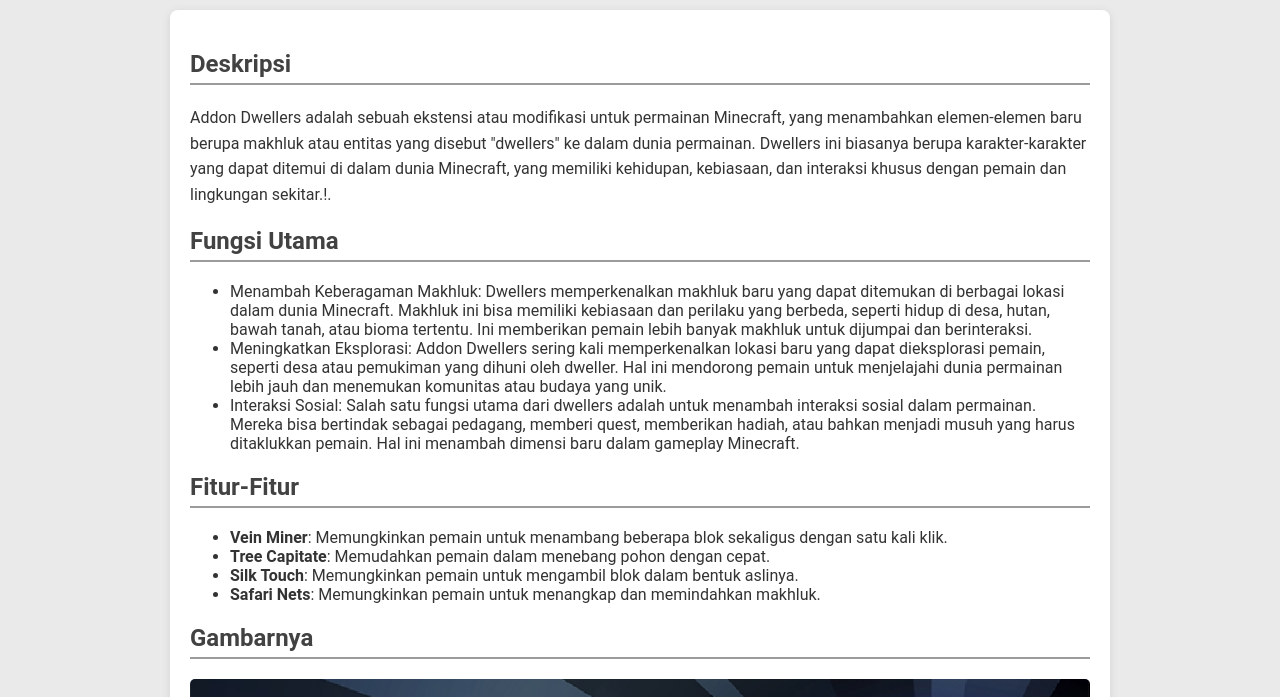
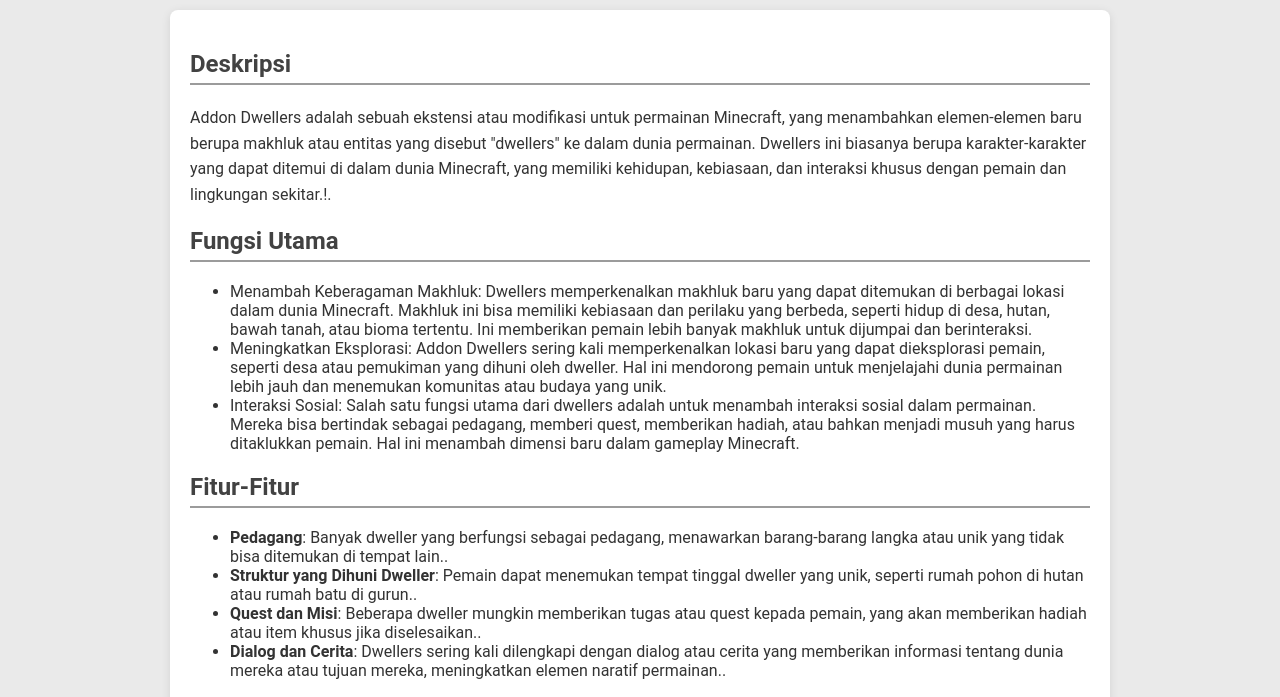
Before and after one commit to aguskapala/Mineplace, a plain HTML site: page Dwellers.html in a window 1280 px wide. Shown: the part 80-777 px from the top of the page. Drawn offline with Linux system fonts and the light colour scheme.

Commit message:
Update Dwellers.html
Signed-off-by: aguskapala <gemboljancok69@gmail.com>

```diff
--- a/Dwellers.html
+++ b/Dwellers.html
@@ -184,10 +184,10 @@
 
         <h2>Fitur-Fitur</h2>
         <ul>
-            <li><strong>Vein Miner</strong>: Memungkinkan pemain untuk menambang beberapa blok sekaligus dengan satu kali klik.</li>
-            <li><strong>Tree Capitate</strong>: Memudahkan pemain dalam menebang pohon dengan cepat.</li>
-            <li><strong>Silk Touch</strong>: Memungkinkan pemain untuk mengambil blok dalam bentuk aslinya.</li>
-            <li><strong>Safari Nets</strong>: Memungkinkan pemain untuk menangkap dan memindahkan makhluk.</li>
+            <li><strong>Pedagang</strong>: Banyak dweller yang berfungsi sebagai pedagang, menawarkan barang-barang langka atau unik yang tidak bisa ditemukan di tempat lain..</li>
+            <li><strong>Struktur yang Dihuni Dweller</strong>: Pemain dapat menemukan tempat tinggal dweller yang unik, seperti rumah pohon di hutan atau rumah batu di gurun..</li>
+            <li><strong>Quest dan Misi</strong>: Beberapa dweller mungkin memberikan tugas atau quest kepada pemain, yang akan memberikan hadiah atau item khusus jika diselesaikan..</li>
+            <li><strong>Dialog dan Cerita</strong>: Dwellers sering kali dilengkapi dengan dialog atau cerita yang memberikan informasi tentang dunia mereka atau tujuan mereka, meningkatkan elemen naratif permainan..</li>
         </ul>
 
         <h2>Gambarnya</h2>
```
